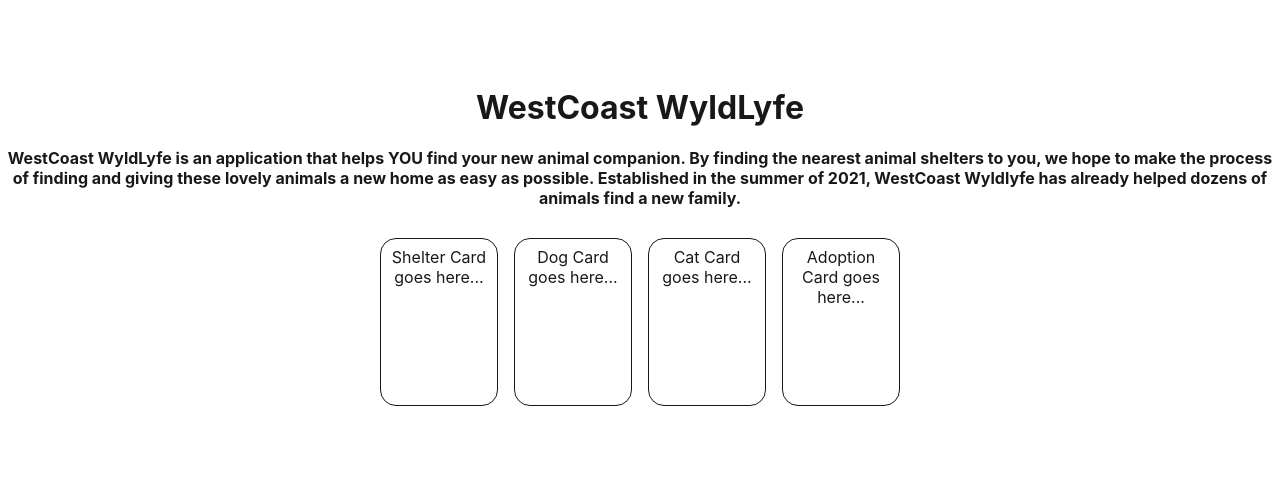
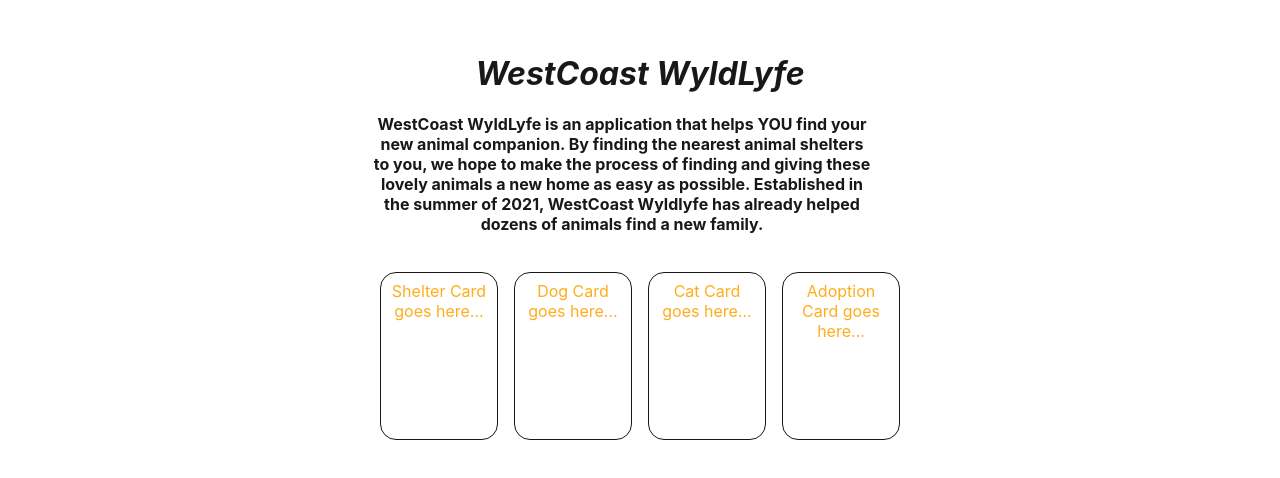
Before and after one commit to sbalayan1/sj-animal-shelter-fe, a React (Create React App) app in the folder app/: page / in a window 1280 px wide. Shown: the part 160-638 px from the top of the page. Built offline with nearby package versions, Linux system fonts and the light colour scheme; no server answers.

Commit message:
more styling on home page

```diff
--- a/app/src/App.css
+++ b/app/src/App.css
@@ -19,6 +19,15 @@
   border-radius: 5px;
 }
 
+.homescreen_header {
+  font-style: oblique;
+}
+
+.homescreen_about {
+  min-height: 150px;
+  max-width: 500px;
+}
+
 .homescreen_cards {
   display: flex;
   justify-content: center;
@@ -32,4 +41,5 @@
   max-width: 100px;
   min-height: 150px;
   justify-content: center;
+  color: orange;
 }
--- a/app/src/Home.js
+++ b/app/src/Home.js
@@ -7,8 +7,10 @@
 
     return (
         <div>
-            <div className="homescreen_headers">
+            <div className="homescreen_header">
                 <h1>WestCoast WyldLyfe</h1>
+            </div>
+            <div className="homescreen_about">
                 <h4>WestCoast WyldLyfe is an application that helps YOU find your new animal companion. By finding the nearest animal shelters to you, we hope to make the process of finding and giving these lovely animals a new home as easy as possible. Established in the summer of 2021, WestCoast Wyldlyfe has already helped dozens of animals find a new family.</h4>
             </div>
             <div className="homescreen_cards">
```
